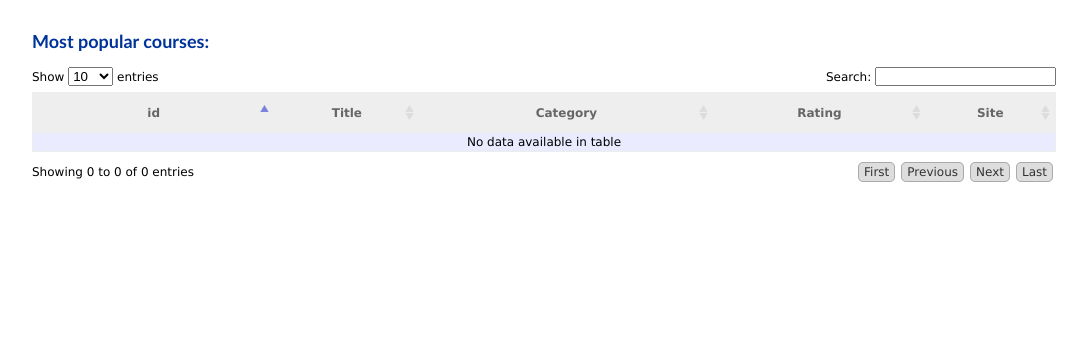
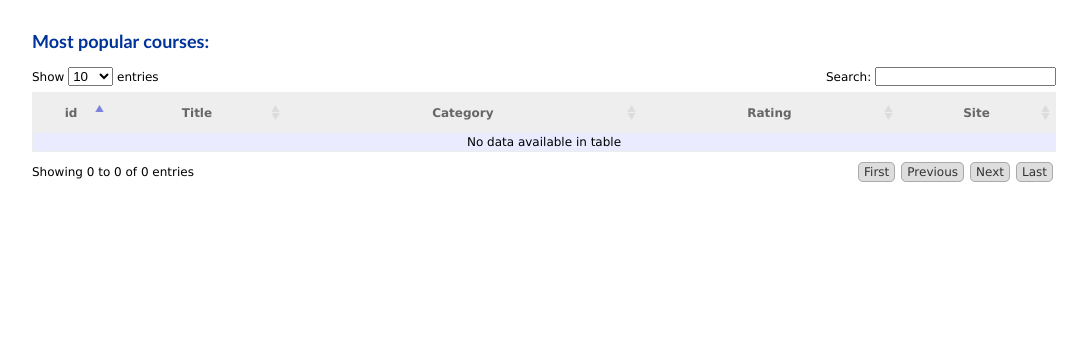
Before and after one commit to Vlad777/mit-stanford, a PHP site: page / in a window 1280 px wide. Shown: the part 80-420 px from the top of the page, without its empty margins (96-1183 px from the left). Run offline with PHP 8.4, Linux system fonts and the light colour scheme; data that the repository does not hold is empty; some libraries are stand-ins or nearby versions.

Commit message:
test column (id) size change

```diff
--- a/template/style.css
+++ b/template/style.css
@@ -273,7 +273,7 @@ table.sortable tr.a1{
 }
 
 th.courseid, td.courseid{
-	width:50px;
+	width:10px;
 	text-align:center;
 }
 td.courselink{
```
